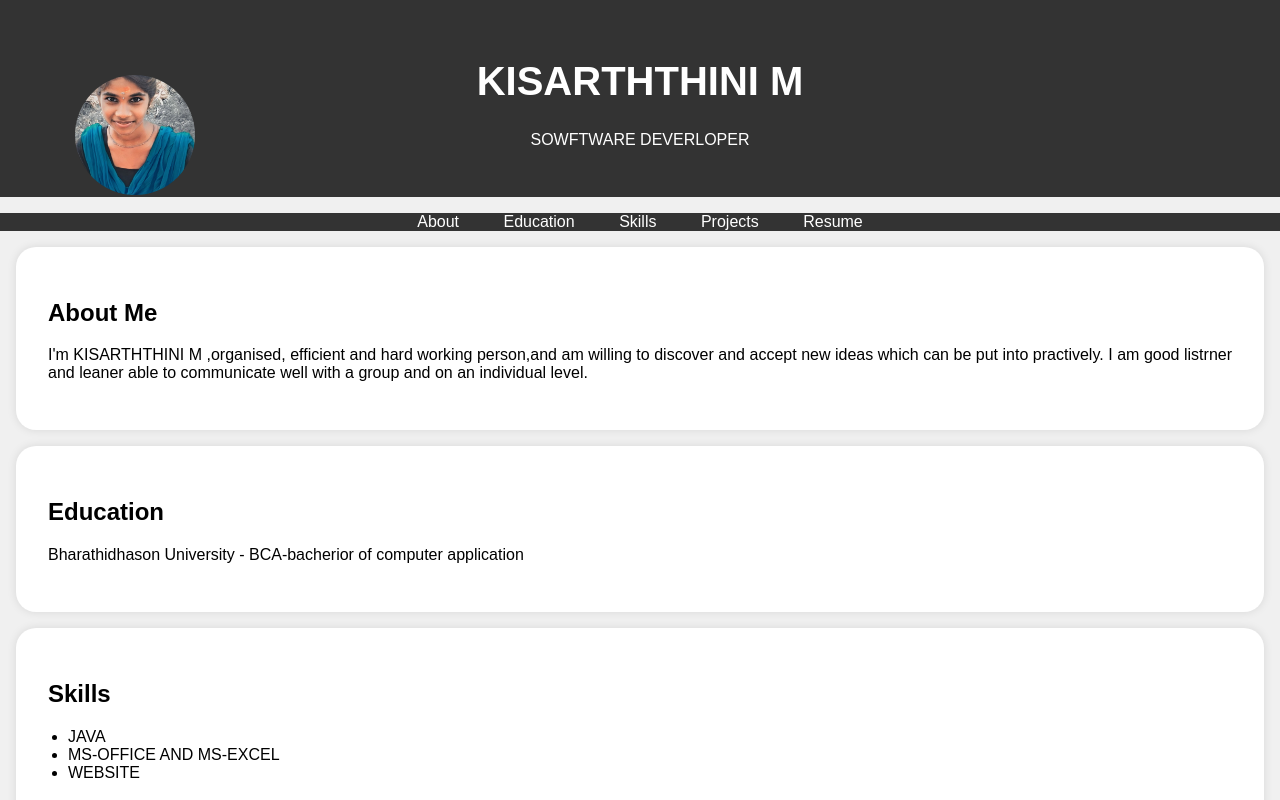
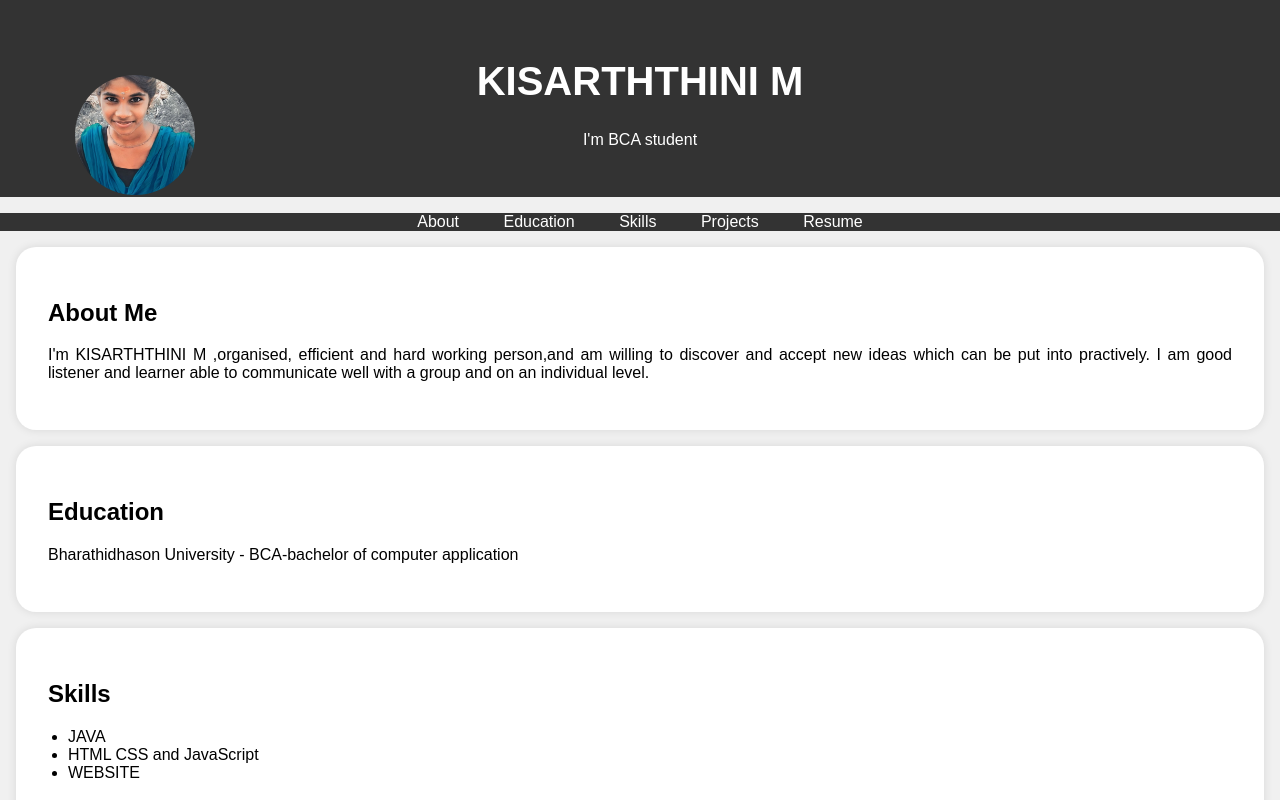
Before and after one commit to kisarththinimuthu/master, a plain HTML site: page index.html in a window 1280 px wide. Shown: the top 800 px of the page. Drawn offline with Linux system fonts and the light colour scheme.

Commit message:
Update index.html

```diff
--- a/index.html
+++ b/index.html
@@ -1,7 +1,7 @@
 <!DOCTYPE html>
 <html>
 <head>
-    <title>Your Name - Portfolio</title>
+    <title> My profile - Portfolio</title>
     <style>
         body {
             font-family: Arial, sans-serif;
@@ -97,7 +97,7 @@
             <!-- Add your profile picture here -->
             <img src="kisha.jpg" alt="Your Profile Picture" class="profile-picture">
             <h1>KISARTHTHINI M</h1>
-            <p> SOWFTWARE DEVERLOPER</p>
+            <p> I'm BCA student</p>
         </div>
     </header>
 
@@ -114,14 +114,14 @@
     <section id="about">
         <div class="section-content">
             <h2>About Me</h2>
-            <p>I'm KISARTHTHINI M ,organised, efficient and hard working person,and am willing to discover and accept new ideas which can be put into practively. I am good listrner and leaner able to communicate well with a group and on an individual level.</p>
+            <p>I'm KISARTHTHINI M ,organised, efficient and hard working person,and am willing to discover and accept new ideas which can be put into practively. I am good listener and learner able to communicate well with a group and on an individual level.</p>
         </div>
     </section>
 
     <section id="education">
         <div class="section-content">
             <h2>Education</h2>
-            <p>Bharathidhason University  - BCA-bacherior of computer application</p>
+            <p>Bharathidhason University  - BCA-bachelor of computer application</p>
         </div>
     </section>
 
@@ -130,7 +130,7 @@
             <h2>Skills</h2>
             <ul>
                 <li>JAVA</li>
-                <li>MS-OFFICE AND MS-EXCEL</li>
+                <li>HTML CSS and JavaScript </li>
                 <li>WEBSITE</li>
             </ul>
         </div>
```
